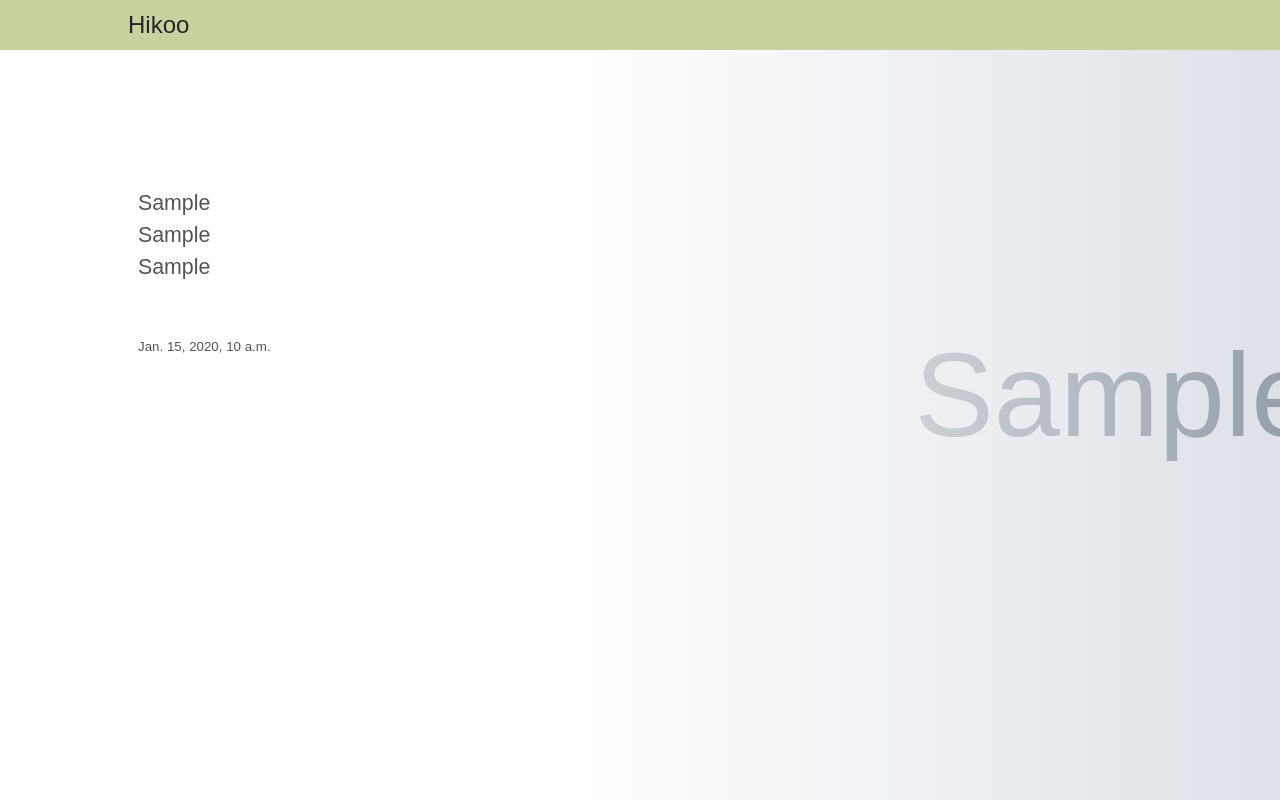
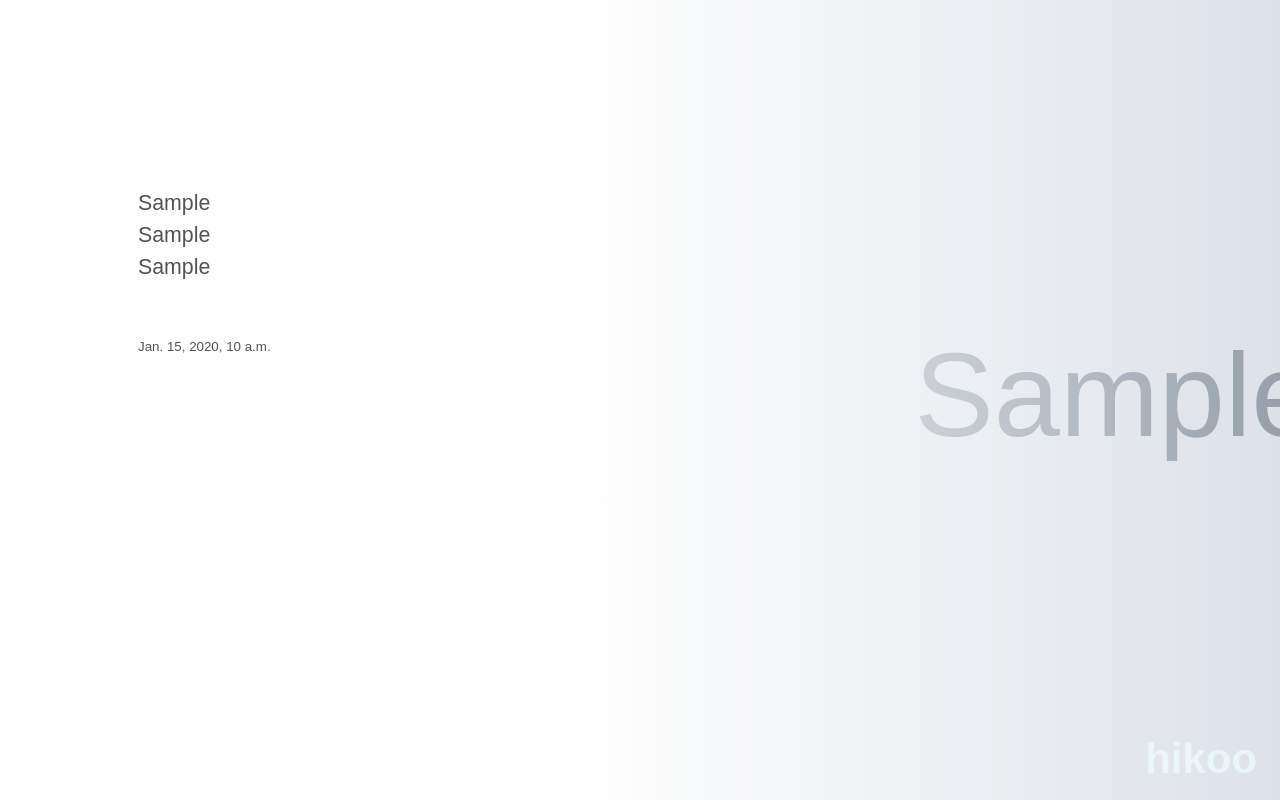
Before and after one commit to MstrFunkBass/hikoo, a Django app: template hikoo/dailyHaiku/templates/dailyHaiku/index.html in a window 1280 px wide. Run offline with Django 4.2, Linux system fonts and the light colour scheme; the template is opened without the code that fills it: most values are stand-ins (such as "Sample title", 1, 10 or a date in 2020); some web fonts are replaced.

Commit message:
removed banner and moved hikoo title to bottom

```diff
--- a/hikoo/dailyHaiku/templates/dailyHaiku/index.html
+++ b/hikoo/dailyHaiku/templates/dailyHaiku/index.html
@@ -41,7 +41,7 @@
 
     .header {
       height: 50px;
-      background-color: #c6d39f;
+      background-color: #c6d39f00;
       color: #252525; /* Optional: Change text color to white */
       display: flex;
       align-items: center;
@@ -54,8 +54,27 @@
       padding: 0 10%; /* Add 10% padding to the left and right */
     }
 
+    .footer {
+      position: fixed;
+      left: 0;
+      bottom: 0;
+      width: 100%;
+      background-color: rgba(255, 255, 255, 0);
+      color: white;
+      text-align: center;
+      width: 99%;
+    }
+
     .header .title {
       font-size: 24px;
+    }
+
+    .title {
+      font-size: 42px;
+      font-weight: bolder;
+      color: rgba(240, 255, 255, 0.634);
+      padding: 10px;
+      text-align: right;
     }
 
     .header .info-icon {
@@ -140,11 +163,13 @@
   <script src="https://cdn.jsdelivr.net/npm/bootstrap@5.3.0/dist/js/bootstrap.bundle.min.js" integrity="sha384-geWF76RCwLtnZ8qwWowPQNguL3RmwHVBC9FhGdlKrxdiJJigb/j/68SIy3Te4Bkz" crossorigin="anonymous"></script>
 
   <header class="header">
-    <div class="title">Hikoo</div>
+
   </header>
 <div class="background-image"></div>
 
   <div class="container">
+
+
 
     <div class="haiku">
       {{line_1}}<br>{{line_2}}<br>{{line_3}}
@@ -158,4 +183,8 @@
     </div>
   </div>
 
+  <div class="footer">
+    <div class="title">hikoo</div>
+  </div>
+
 </body>
```
Also changed, not shown: other parts of hikoo/dailyHaiku/templates/dailyHaiku/index.html (+4 -0 lines).
